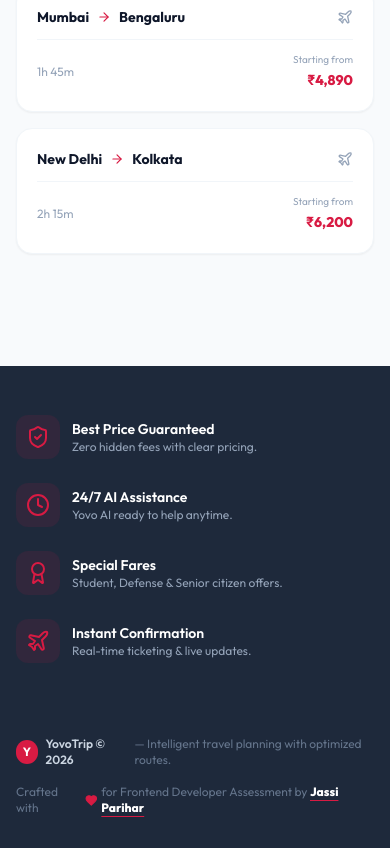
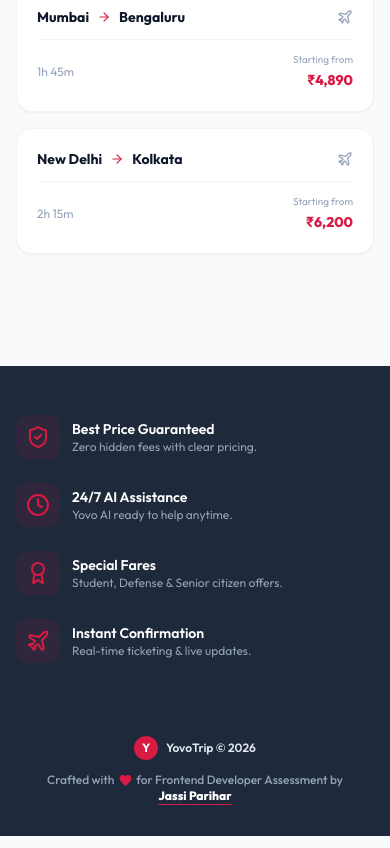
Before and after one commit to jassi73/yoyotrip-flight-booking, a React (Vite) app: page / in a window 390 px wide. Shown: the part 1863-2711 px from the top of the page. Built offline with nearby package versions, Linux system fonts and the light colour scheme.

Commit message:
style: make Footer credit line fully responsive with inline heart and whitespace-nowrap

```diff
--- a/src/components/layout/Footer.tsx
+++ b/src/components/layout/Footer.tsx
@@ -50,29 +50,25 @@ export const Footer: React.FC = () => {
         </div>
 
         {/* Footer Bottom */}
-        <div className="mt-8 flex flex-col md:flex-row items-center justify-between gap-4 text-xs text-slate-500">
-          <div className="flex items-center gap-2">
-            <div className="w-6 h-6 rounded-full bg-yovo-red flex items-center justify-center text-white font-bold text-xs">
+        <div className="mt-8 flex flex-col sm:flex-row items-center justify-between gap-3 text-xs text-slate-400">
+          <div className="flex items-center gap-2 flex-wrap justify-center sm:justify-start">
+            <div className="w-6 h-6 rounded-full bg-yovo-red flex items-center justify-center text-white font-bold text-xs shrink-0">
               Y
             </div>
-            <span className="text-slate-300 font-semibold">YovoTrip © {new Date().getFullYear()}</span>
-            <span>— Intelligent travel planning with optimized routes.</span>
+            <span className="text-slate-200 font-semibold">YovoTrip © {new Date().getFullYear()}</span>
+            <span className="hidden sm:inline text-slate-500">— Intelligent travel planning with optimized routes.</span>
           </div>
 
-          <div className="flex items-center gap-1">
-            <span>Crafted with</span>
-            <Heart size={13} className="text-yovo-red fill-yovo-red" />
-            <span>
-              for Frontend Developer Assessment by{' '}
+          <div className="text-center sm:text-right text-xs text-slate-400 font-medium">
+            Crafted with <Heart size={13} className="inline text-yovo-red fill-yovo-red mx-0.5 -mt-0.5" /> for Frontend Developer Assessment by{' '}
             <a
               href="https://jassiportfolio.vercel.app/"
               target="_blank"
               rel="noopener noreferrer"
-                className="text-white font-extrabold hover:text-yovo-red underline decoration-yovo-red underline-offset-4 transition-colors cursor-pointer"
+              className="text-white font-extrabold hover:text-yovo-red underline decoration-yovo-red underline-offset-4 transition-colors cursor-pointer whitespace-nowrap"
             >
               Jassi Parihar
             </a>
-            </span>
           </div>
         </div>
 
```
Lines whose indentation alone changed are shown as unchanged.
